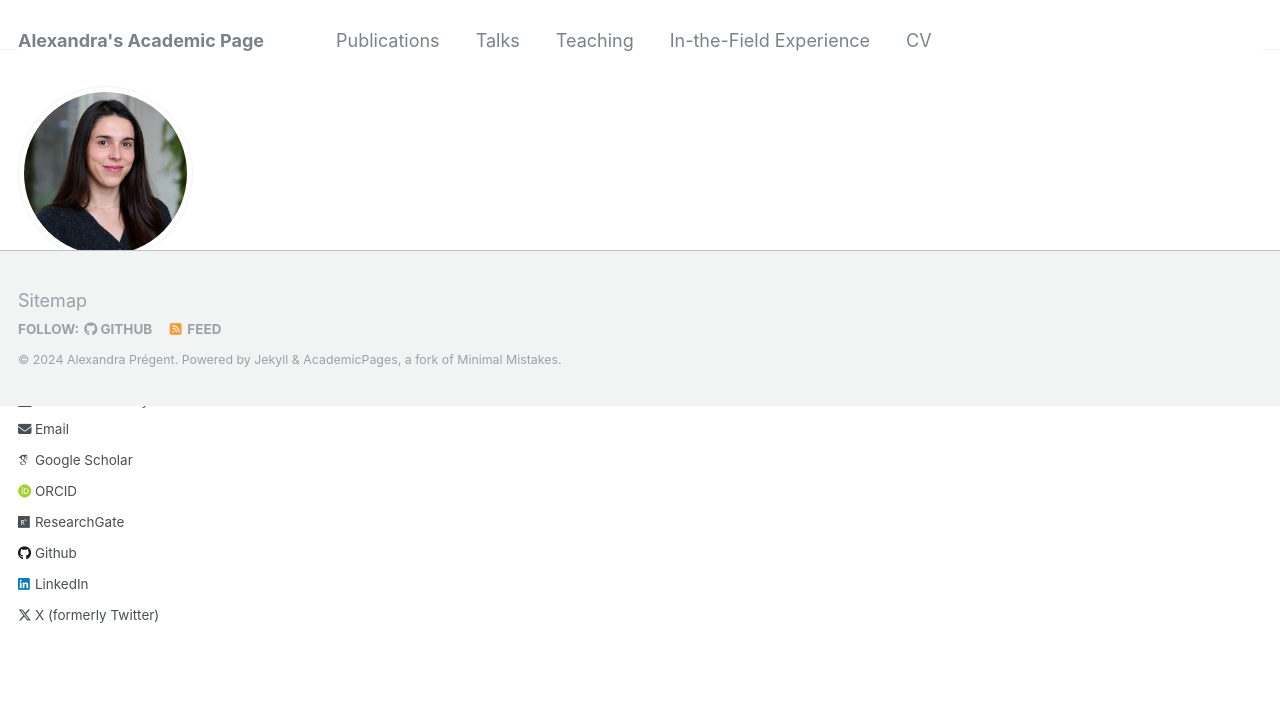
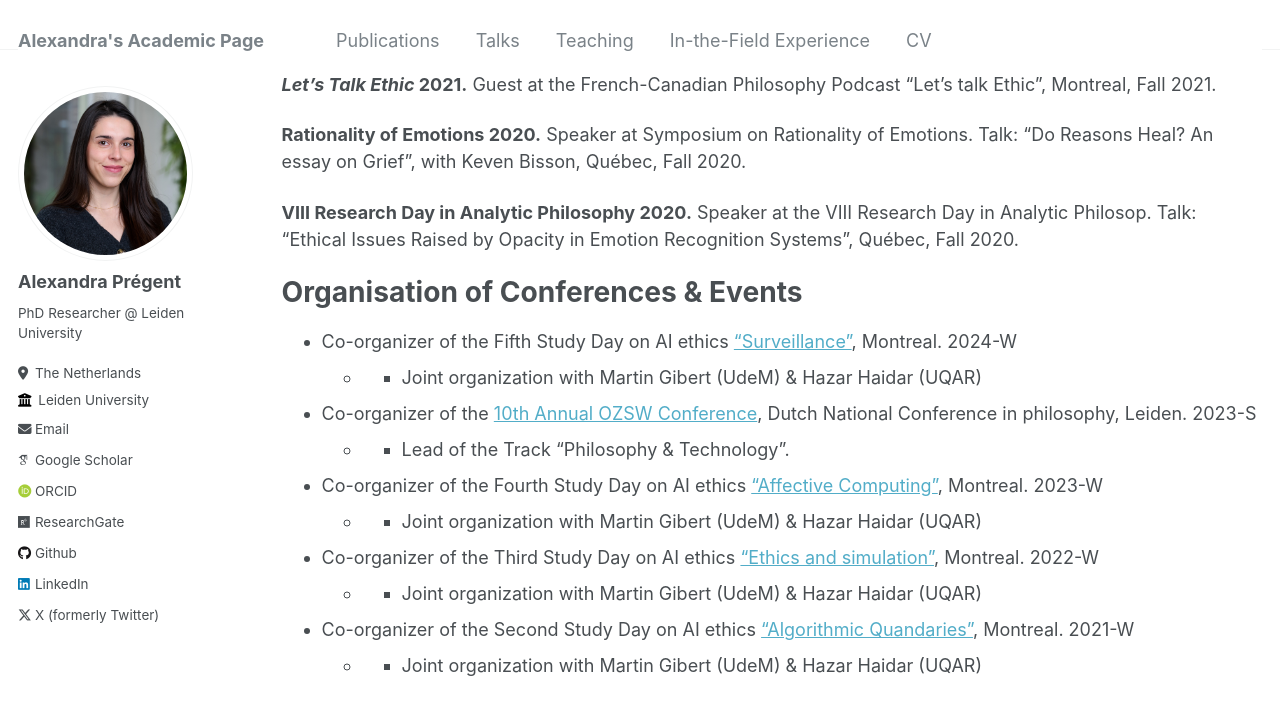
Before and after one commit to AlexandraPregent/AlexandraPregent.github.io, a Jekyll site: the page built from _pages/cv.md, in a window 1280 px wide and 900 px high, scrolled down 3226 px. Shown: the top 715 px of the window. Built offline with Jekyll 4.4.1, drawn with Linux system fonts in a browser that asks for light colours; some web fonts are replaced; some of the changed text lies outside the part shown.

Commit message:
Update cv.md

```diff
--- a/_pages/cv.md
+++ b/_pages/cv.md
@@ -25,7 +25,17 @@ redirect_from:
 
 
 .
+# Scholarships & Fellowships
 
+* Canada Social Sciences and Humanities Research Council (20 000$ CAD/year) 2021-2025
+
+* Joseph-Armand Bombardier Canada Graduate Scholarships (105 000$ CAD) 2021-2024
+    * - Scholarship declined to go study abroad.
+
+* OBVIA M.A. Fellowship Award (15 000$ CAD) 2020-2021
+
+
+* Bourse Desjardins Baccalauréat (1250$CAD) 2017
 
 # Work Experience
 
@@ -120,3 +130,21 @@ Talks & Workshops (Selection)
 
 
 **VIII Research Day in Analytic Philosophy 2020.** Speaker at the VIII Research Day in Analytic Philosop. Talk: “Ethical Issues Raised by Opacity in Emotion Recognition Systems”, Québec, Fall 2020.
+
+
+# Organisation of Conferences & Events
+
+* Co-organizer of the Fifth Study Day on AI ethics ["Surveillance"](https://www.obvia.ca/evenements/5e-journee-detude-en-ethique-de-lia-cre-obvia-surveillance), Montreal. 2024-W
+   * - Joint organization with Martin Gibert (UdeM) & Hazar Haidar (UQAR)
+
+* Co-organizer of the [10th Annual OZSW Conference](https://www.ozsw.nl/2023-conference/), Dutch National Conference in philosophy, Leiden. 2023-S
+   * - Lead of the Track “Philosophy & Technology”.
+
+* Co-organizer of the Fourth Study Day on AI ethics [“Affective Computing”](https://www.obvia.ca/evenements/4e-journee-detude-en-ethique-de-lia-sur-linformatique-affective), Montreal. 2023-W
+   * - Joint organization with Martin Gibert (UdeM) & Hazar Haidar (UQAR)
+
+* Co-organizer of the Third Study Day on AI ethics [“Ethics and simulation”](https://www.lecre.umontreal.ca/%C3%A9v%C3%A8nement/ethique-et-simulation-de-lia-a-la-realite-virtuelle/), Montreal. 2022-W
+   * - Joint organization with Martin Gibert (UdeM) & Hazar Haidar (UQAR)
+
+* Co-organizer of the Second Study Day on AI ethics [“Algorithmic Quandaries”](https://iid.ulaval.ca/evenements/colloque-2e-journee-detude-sur-lethique-des-algorithmes/), Montreal. 2021-W
+   * - Joint organization with Martin Gibert (UdeM) & Hazar Haidar (UQAR)
```
